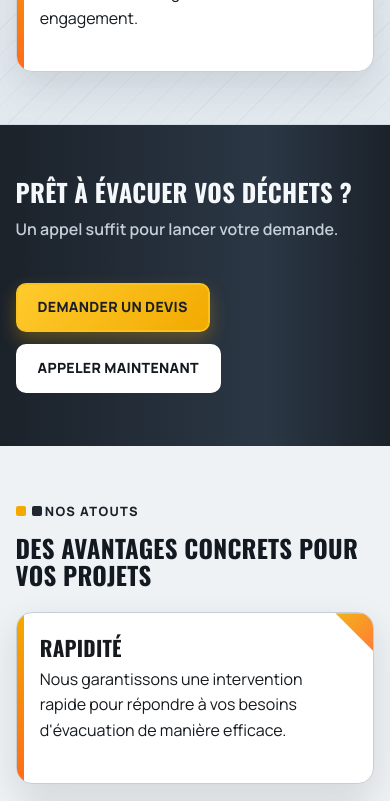
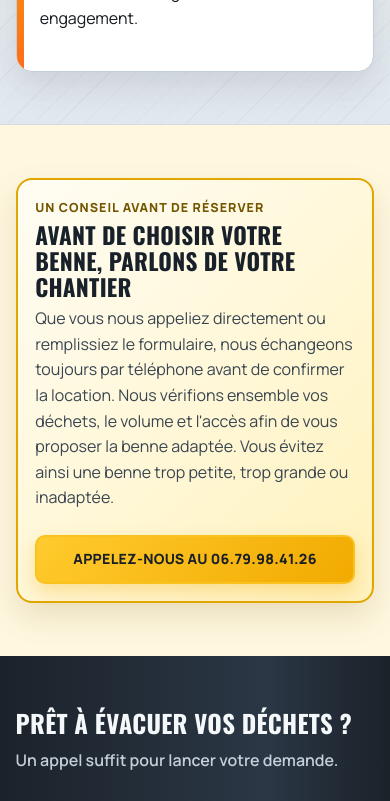
Before and after one commit to mickael31/locationbenne, a React (Vite) app: page / in a window 390 px wide. Shown: the part 3300-4101 px from the top of the page. Built offline with nearby package versions, Linux system fonts and the light colour scheme.

Commit message:
✨ feat: improve SEO and phone guidance

```diff
--- a/index.html
+++ b/index.html
@@ -4,10 +4,10 @@
     <meta charset="UTF-8" />
     <meta name="viewport" content="width=device-width, initial-scale=1.0" />
     <!-- SEO_HEAD_START -->
-    <title>Location de benne en Occitanie, Montauban, Toulouse, Albi | Location Benne Occitanie</title>
+    <title>Location de benne à Montauban, Toulouse et Albi | Benne Occitanie</title>
     <meta
       name="description"
-      content="Location de bennes rapide en Occitanie pour particuliers et professionnels : Montauban, Toulouse, Albi et alentours. Devis gratuit, livraison rapide, évacuation de déchets."
+      content="Location de bennes de 3 à 15 m³ à Montauban, Toulouse, Albi et alentours. Conseil par téléphone, devis gratuit, livraison rapide et évacuation des déchets."
     />
     <meta
       name="robots"
@@ -36,11 +36,11 @@
 
     <meta
       property="og:title"
-      content="Location de benne en Occitanie, Montauban, Toulouse, Albi | Location Benne Occitanie"
+      content="Location de benne à Montauban, Toulouse et Albi | Benne Occitanie"
     />
     <meta
       property="og:description"
-      content="Location de bennes rapide en Occitanie pour particuliers et professionnels : Montauban, Toulouse, Albi et alentours. Devis gratuit, livraison rapide, évacuation de déchets."
+      content="Location de bennes de 3 à 15 m³ à Montauban, Toulouse, Albi et alentours. Conseil par téléphone, devis gratuit, livraison rapide et évacuation des déchets."
     />
     <meta property="og:type" content="website" />
     <meta property="og:site_name" content="Location Benne Occitanie" />
@@ -65,11 +65,11 @@
     <meta name="twitter:card" content="summary_large_image" />
     <meta
       name="twitter:title"
-      content="Location de benne en Occitanie, Montauban, Toulouse, Albi | Location Benne Occitanie"
+      content="Location de benne à Montauban, Toulouse et Albi | Benne Occitanie"
     />
     <meta
       name="twitter:description"
-      content="Location de bennes rapide en Occitanie pour particuliers et professionnels : Montauban, Toulouse, Albi et alentours. Devis gratuit, livraison rapide, évacuation de déchets."
+      content="Location de bennes de 3 à 15 m³ à Montauban, Toulouse, Albi et alentours. Conseil par téléphone, devis gratuit, livraison rapide et évacuation des déchets."
     />
     <meta
       name="twitter:image"
--- /dev/null
+++ b/src/components/PhoneFirstNotice.jsx
@@ -0,0 +1,23 @@
+import { company } from "../data/content";
+
+export default function PhoneFirstNotice({ compact = false }) {
+  return (
+    <aside
+      className={`phone-first-notice${compact ? " phone-first-notice-compact" : ""}`}
+    >
+      <div>
+        <p className="phone-first-kicker">Un conseil avant de réserver</p>
+        <h2>Avant de choisir votre benne, parlons de votre chantier</h2>
+        <p>
+          Que vous nous appeliez directement ou remplissiez le formulaire, nous échangeons
+          toujours par téléphone avant de confirmer la location. Nous vérifions ensemble
+          vos déchets, le volume et l&apos;accès afin de vous proposer la benne adaptée.
+          Vous évitez ainsi une benne trop petite, trop grande ou inadaptée.
+        </p>
+      </div>
+      <a href={`tel:${company.phoneRaw}`} className="btn btn-primary">
+        Appelez-nous au {company.phoneLocalDisplay}
+      </a>
+    </aside>
+  );
+}
--- a/src/components/SectionCta.jsx
+++ b/src/components/SectionCta.jsx
@@ -1,10 +1,12 @@
 import { NavLink } from "react-router-dom";
 import { company } from "../data/content";
+import PhoneFirstNotice from "./PhoneFirstNotice";
 
-export default function SectionCta() {
+export default function SectionCta({ showPhoneNotice = true }) {
   return (
     <section className="cta-section">
       <div className="container cta-content">
+        {showPhoneNotice ? <PhoneFirstNotice compact /> : null}
         <h2>Ne laissez pas vos encombrants s'accumuler !</h2>
         <p>
           Contactez-nous dès aujourd'hui pour un devis gratuit et rapide sur la
--- a/src/data/content.js
+++ b/src/data/content.js
@@ -72,7 +72,7 @@ export const home = {
   process: [
     {      title: "Étape 1 : Demande",
       description:
-        "Contactez-nous pour discuter de vos besoins et obtenir un devis personnalisé.",
+        "Appelez-nous avant de choisir : nous vérifions vos déchets, le volume et l'accès au chantier pour vous conseiller la bonne benne.",
     },
     {      title: "Étape 2 : Livraison",
       description:
@@ -125,6 +125,11 @@ export const home = {
       question: "Le devis est-il gratuit ?",
       answer:
         "Oui, nous proposons des devis gratuits et sans engagement pour toutes les demandes de location.",
+    },
+    {
+      question: "Comment être sûr de choisir la bonne benne ?",
+      answer:
+        "Que vous nous appeliez ou remplissiez le formulaire, nous échangeons par téléphone avant de confirmer la location. Nous vérifions le type de déchets, le volume, l'accès et vos délais afin de vous conseiller la bonne benne.",
     },
   ],
 };
--- a/src/pages/ContactPage.jsx
+++ b/src/pages/ContactPage.jsx
@@ -1,5 +1,6 @@
 import { useState } from "react";
 import { getMailtoHref } from "../contactLinks";
+import PhoneFirstNotice from "../components/PhoneFirstNotice";
 import SectionCta from "../components/SectionCta";
 import { company, contact } from "../data/content";
 import useScrollReveal from "../hooks/useScrollReveal";
@@ -16,6 +17,7 @@ const defaultForm = {
 };
 
 const benneTypeOptions = [
+  "Je ne sais pas - à définir par téléphone",
   "Gravats",
   "Déchets verts",
   "Débarras maison",
@@ -23,7 +25,13 @@ const benneTypeOptions = [
   "Encombrants",
 ];
 
-const volumeOptions = ["3 m³", "7 m³", "10 m³", "15 m³"];
+const volumeOptions = [
+  "Je ne sais pas - à définir par téléphone",
+  "3 m³",
+  "7 m³",
+  "10 m³",
+  "15 m³",
+];
 
 export default function ContactPage() {
   const [form, setForm] = useState(defaultForm);
@@ -88,6 +96,12 @@ export default function ContactPage() {
         </div>
       </section>
 
+      <section className="section phone-first-section">
+        <div className="container fade-in">
+          <PhoneFirstNotice />
+        </div>
+      </section>
+
       <section className="contact-highlights">
         <div className="container contact-highlights-grid">
           <article className="contact-highlight-item fade-in">Réponse rapide</article>
@@ -141,8 +155,8 @@ export default function ContactPage() {
           >
               <h2>{contact.formTitle}</h2>
               <p className="contact-form-lead">
-                Donnez-nous les infos principales de votre besoin et nous vous
-                recontactons rapidement.
+                Vous hésitez sur le type ou le volume ? Choisissez « Je ne sais pas » :
+                nous vous appellerons pour déterminer ensemble la benne adaptée.
               </p>
               <label>
                 Nom complet (obligatoire)
@@ -270,7 +284,7 @@ export default function ContactPage() {
         </div>
       </section>
 
-      <SectionCta />
+      <SectionCta showPhoneNotice={false} />
     </>
   );
 }
--- a/src/pages/HomePage.jsx
+++ b/src/pages/HomePage.jsx
@@ -1,4 +1,5 @@
 import { NavLink } from "react-router-dom";
+import PhoneFirstNotice from "../components/PhoneFirstNotice";
 import SectionCta from "../components/SectionCta";
 import SiteImage from "../components/SiteImage";
 import { company, home } from "../data/content";
@@ -115,6 +116,12 @@ export default function HomePage() {
         </div>
       </section>
 
+      <section className="section phone-first-section">
+        <div className="container fade-in">
+          <PhoneFirstNotice />
+        </div>
+      </section>
+
       <section className="section quick-cta">
         <div className="container quick-cta-content fade-in">
           <div>
@@ -210,7 +217,7 @@ export default function HomePage() {
         </div>
       </section>
 
-      <SectionCta />
+      <SectionCta showPhoneNotice={false} />
     </>
   );
 }
--- a/src/seo/seoConfig.js
+++ b/src/seo/seoConfig.js
@@ -29,9 +29,9 @@ const PRIMARY_ROUTES = [
     path: "/",
     label: "Accueil",
     title:
-      "Location de benne en Occitanie, Montauban, Toulouse, Albi | Location Benne Occitanie",
+      "Location de benne à Montauban, Toulouse et Albi | Benne Occitanie",
     description:
-      "Location de bennes rapide en Occitanie pour particuliers et professionnels : Montauban, Toulouse, Albi et alentours. Devis gratuit, livraison rapide, évacuation de déchets.",
+      "Location de bennes de 3 à 15 m³ à Montauban, Toulouse, Albi et alentours. Conseil par téléphone, devis gratuit, livraison rapide et évacuation des déchets.",
     image: home.hero.image,
     imageAlt: "Camion de location de benne en Occitanie",
     imageWidth: 1024,
@@ -120,9 +120,9 @@ const PRIMARY_ROUTES = [
   {
     path: "/contact",
     label: "Contact",
-    title: "Devis location de benne en Occitanie | Contact",
+    title: "Devis location de benne en Occitanie par téléphone | Contact",
     description:
-      "Contactez Location Benne Occitanie pour demander un devis gratuit, une livraison rapide et un accompagnement sur votre location de benne.",
+      "Premier échange par téléphone pour comprendre vos déchets, votre volume et vos accès, puis vous conseiller la benne adaptée. Devis gratuit en Occitanie.",
     image: home.hero.image,
     imageAlt: "Demande de devis pour location de benne en Occitanie",
     imageWidth: 1024,
@@ -297,6 +297,8 @@ function getPrimaryServiceSchema() {
     "@type": "Service",
     name: "Location de bennes en Occitanie",
     serviceType: "Location de bennes",
+    description:
+      "Un premier échange par téléphone permet de qualifier le besoin et de recommander la benne adaptée au volume, aux déchets et aux accès.",
     provider: {
       "@id": `${SITE_ORIGIN}/#localbusiness`,
     },
@@ -304,6 +306,7 @@ function getPrimaryServiceSchema() {
     availableChannel: {
       "@type": "ServiceChannel",
       serviceUrl: `${SITE_ORIGIN}/contact/`,
+      servicePhone: getContactPointSchema(),
       availableLanguage: ["fr-FR"],
     },
   };
--- a/src/styles.css
+++ b/src/styles.css
@@ -518,6 +518,65 @@ nav a:hover {
   font-weight: 600;
 }
 
+.phone-first-section {
+  padding-top: 2.2rem;
+  padding-bottom: 2.2rem;
+  background: #fff8df;
+}
+
+.phone-first-notice {
+  display: flex;
+  align-items: center;
+  justify-content: space-between;
+  gap: 1.5rem;
+  border: 2px solid #e1a600;
+  border-radius: 16px;
+  padding: 1.35rem 1.5rem;
+  background: linear-gradient(135deg, #fffdf4, #fff2bd);
+  box-shadow: 0 14px 32px rgba(96, 71, 0, 0.14);
+}
+
+.phone-first-notice > div {
+  max-width: 800px;
+}
+
+.phone-first-notice h2 {
+  margin: 0 0 0.45rem;
+  color: #18212a;
+  font-size: clamp(1.45rem, 3vw, 2rem);
+}
+
+.phone-first-notice p {
+  margin: 0;
+  color: #394550;
+}
+
+.phone-first-kicker {
+  margin-bottom: 0.3rem !important;
+  color: #745500 !important;
+  font-size: 0.78rem;
+  font-weight: 800;
+  letter-spacing: 0.08em;
+  text-transform: uppercase;
+}
+
+.phone-first-notice .btn {
+  flex: 0 0 auto;
+}
+
+.phone-first-notice-compact {
+  margin-bottom: 1.4rem;
+  border-color: rgba(255, 210, 73, 0.7);
+  background: rgba(255, 255, 255, 0.1);
+  box-shadow: none;
+}
+
+.phone-first-notice-compact h2,
+.phone-first-notice-compact p,
+.phone-first-notice-compact .phone-first-kicker {
+  color: #fff !important;
+}
+
 .process-grid {
   margin-top: 1.45rem;
   display: grid;
@@ -1572,6 +1631,16 @@ details[open] summary::after {
     text-align: center;
   }
 
+  .phone-first-notice {
+    align-items: stretch;
+    flex-direction: column;
+    padding: 1.1rem;
+  }
+
+  .phone-first-notice .btn {
+    width: 100%;
+  }
+
   .top-bar {
     font-size: 0.82rem;
     gap: 0.5rem;
```
Also changed, not shown: 2 other files (tests, documents, lock files or other folders).
